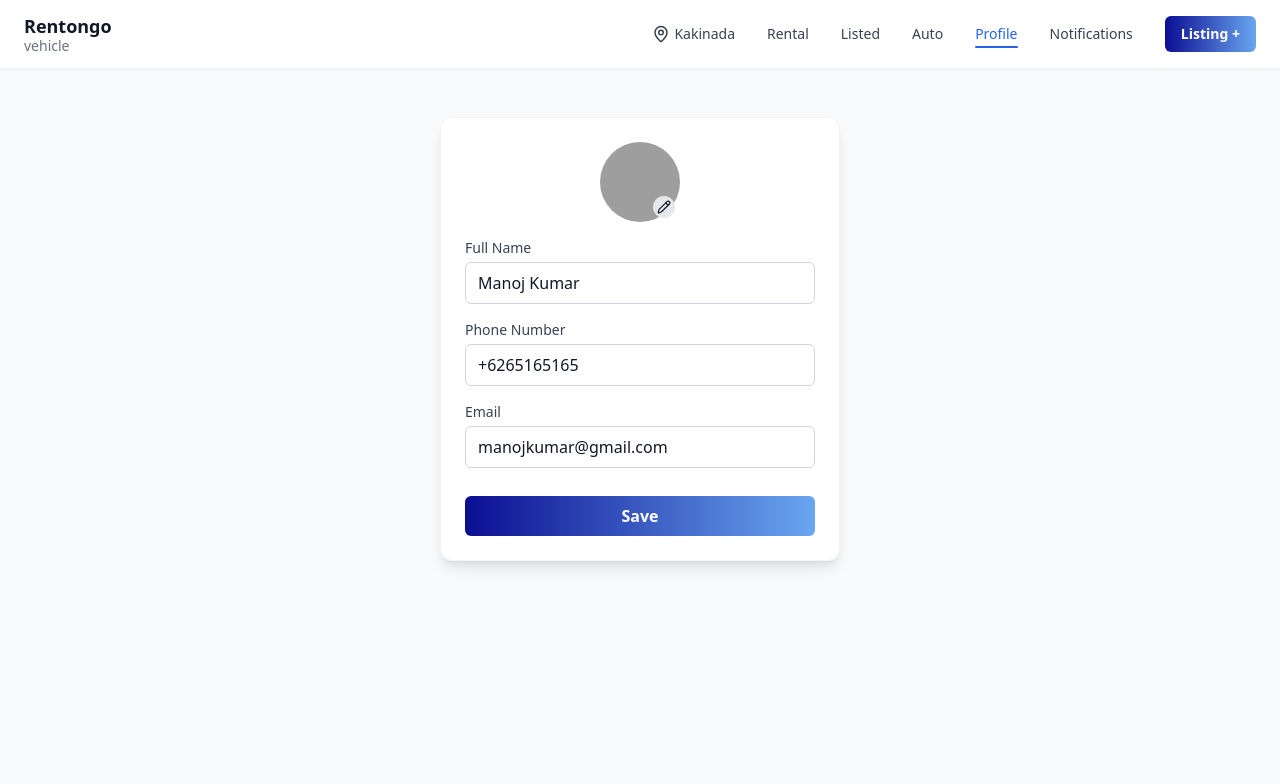
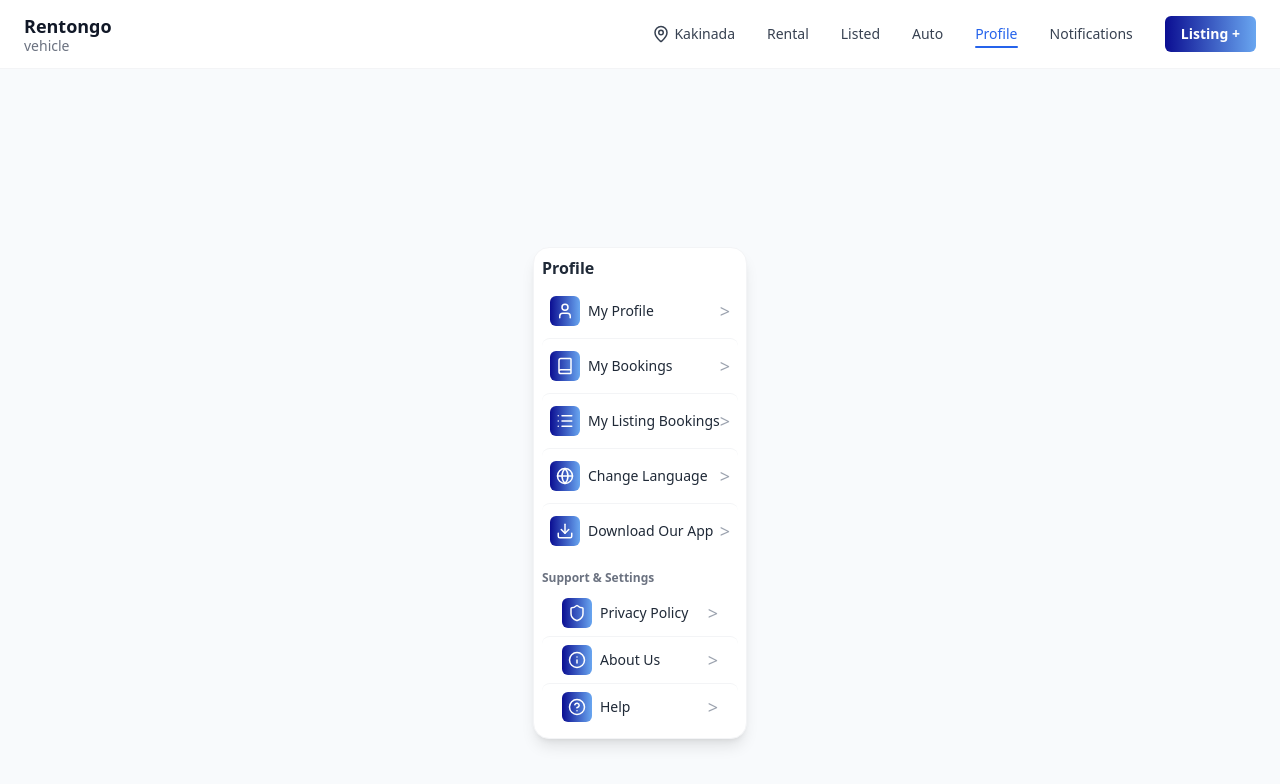
Before and after one commit to Praveen-maynam/rentongovehcile, a React (Create React App) app: page /profile in a window 1280 px wide. Shown: the top 784 px of the page. Built offline with nearby package versions, Linux system fonts and the light colour scheme; grey boxes are pictures that could not be loaded.

Commit message:
create profile

```diff
--- a/src/App.tsx
+++ b/src/App.tsx
@@ -4,8 +4,9 @@ import Navbar from "./components/layout/NavBar.tsx";
 import Rental from "./pages/Rental.tsx";
 import Listed from "./pages/Listed.tsx";
 import Auto from "./pages/auto.tsx";
-import Profile from "./pages/profile.tsx";
 import Notifications from "./pages/Notifications.tsx";
+import ProfilePage from "./pages/profile.tsx";
+import MyProfile from "./pages/profile/MyProfile.tsx";
 
 const App: React.FC = () => {
   return (
@@ -16,7 +17,8 @@ const App: React.FC = () => {
         <Route path="/rental" element={<Rental />} />
         <Route path="/listed" element={<Listed />} />
         <Route path="/auto" element={<Auto />} />
-        <Route path="/profile" element={<Profile />} />
+        <Route path="/profile" element={<ProfilePage />} />
+        <Route path="/profile/my-profile" element={<MyProfile />} />
         <Route path="/notifications" element={<Notifications />} />
       </Routes>
     </div>
--- a/src/pages/ProfilePage.tsx
+++ /dev/null
@@ -1,80 +0,0 @@
-import React, { useState } from "react";
-import { Pencil } from "lucide-react";
-
-const ProfileForm: React.FC = () => {
-  const [formData, setFormData] = useState({
-    name: "Manoj Kumar",
-    phone: "+6265165165",
-    email: "manojkumar@gmail.com",
-  });
-
-  const handleChange = (e: React.ChangeEvent<HTMLInputElement>) => {
-    setFormData({ ...formData, [e.target.name]: e.target.value });
-  };
-
-  const handleSubmit = (e: React.FormEvent) => {
-    e.preventDefault();
-    alert("Profile saved successfully!");
-  };
-
-  return (
-    <div className="flex justify-center items-center mt-12">
-      <div className="bg-white w-[400px] rounded-xl shadow-lg border border-gray-100 p-6">
-        {/* Profile Image */}
-        <div className="flex justify-center mb-4 relative">
-          <img
-            src="https://images.unsplash.com/photo-1535713875002-d1d0cf377fde"
-            alt="Profile"
-            className="h-20 w-20 rounded-full object-cover"
-          />
-          <button className="absolute bottom-1 right-[140px] bg-gray-200 p-1 rounded-full hover:bg-gray-300">
-            <Pencil size={14} />
-          </button>
-        </div>
-
-        {/* Form */}
-        <form onSubmit={handleSubmit} className="flex flex-col gap-4">
-          <div>
-            <label className="block text-sm font-medium text-gray-700 mb-1">Full Name</label>
-            <input
-              type="text"
-              name="name"
-              value={formData.name}
-              onChange={handleChange}
-              className="w-full border border-gray-300 rounded-md px-3 py-2 focus:ring-2 focus:ring-blue-500 outline-none"
-            />
-          </div>
-          <div>
-            <label className="block text-sm font-medium text-gray-700 mb-1">Phone Number</label>
-            <input
-              type="text"
-              name="phone"
-              value={formData.phone}
-              onChange={handleChange}
-              className="w-full border border-gray-300 rounded-md px-3 py-2 focus:ring-2 focus:ring-blue-500 outline-none"
-            />
-          </div>
-          <div>
-            <label className="block text-sm font-medium text-gray-700 mb-1">Email</label>
-            <input
-              type="email"
-              name="email"
-              value={formData.email}
-              onChange={handleChange}
-              className="w-full border border-gray-300 rounded-md px-3 py-2 focus:ring-2 focus:ring-blue-500 outline-none"
-            />
-          </div>
-
-          <button
-            type="submit"
-            className="w-full mt-3 bg-gradient-to-r from-[#0B0E92] to-[#69A6F0] text-white font-semibold py-2 rounded-md hover:opacity-90 transition-all"
-          >
-            Save
-          </button>
-        </form>
-      </div>
-    </div>
-  );
-};
-
-export default ProfileForm;
--- a/src/pages/profile.tsx
+++ b/src/pages/profile.tsx
@@ -1,12 +1,12 @@
 import React from "react";
-import ProfileForm from "./ProfilePage.tsx";
+import ProfileSidebar from "./profile/ProfilePage.tsx";
 
-const Profile: React.FC = () => {
+const ProfilePage: React.FC = () => {
   return (
-    <div className="min-h-screen bg-[#f8fafc]">
-      <ProfileForm />
+    <div className="min-h-screen bg-[#f8fafc] flex justify-center items-start p-6">
+      <ProfileSidebar />
     </div>
   );
 };
 
-export default Profile;
+export default ProfilePage;
--- /dev/null
+++ b/src/pages/profile/MyProfile.tsx
@@ -0,0 +1,62 @@
+import React from "react";
+import { ArrowLeft } from "lucide-react";
+import { useNavigate } from "react-router-dom";
+
+const MyProfile: React.FC = () => {
+  const navigate = useNavigate();
+
+  return (
+    <div className="h-screen overflow-hidden flex justify-center items-center bg-[#f8fafc] px-4">
+      <div className="bg-white w-full max-w-md rounded-2xl shadow-md border border-gray-100 p-6 relative">
+        <button
+          onClick={() => navigate("/profile")}
+          className="absolute left-4 top-4 text-gray-500 hover:text-blue-600 transition"
+        >
+          <ArrowLeft size={22} />
+        </button>
+
+        <h2 className="text-lg font-semibold mb-4 text-center text-gray-800">
+          My Profile
+        </h2>
+
+        <form className="space-y-4">
+          <div>
+            <label className="text-sm font-medium text-gray-700">Name</label>
+            <input
+              type="text"
+              placeholder="Enter your name"
+              className="w-full mt-1 px-3 py-2 border rounded-lg focus:outline-none focus:ring-2 focus:ring-blue-500"
+            />
+          </div>
+
+          <div>
+            <label className="text-sm font-medium text-gray-700">Email</label>
+            <input
+              type="email"
+              placeholder="Enter your email"
+              className="w-full mt-1 px-3 py-2 border rounded-lg focus:outline-none focus:ring-2 focus:ring-blue-500"
+            />
+          </div>
+
+          <div>
+            <label className="text-sm font-medium text-gray-700">Phone</label>
+            <input
+              type="text"
+              placeholder="Enter your phone number"
+              className="w-full mt-1 px-3 py-2 border rounded-lg focus:outline-none focus:ring-2 focus:ring-blue-500"
+            />
+          </div>
+
+          <button
+            type="submit"
+            className="w-full bg-gradient-to-r from-[#0B0E92] to-[#69A6F0] text-white py-2 rounded-lg hover:opacity-90 transition"
+          >
+            Save Changes
+          </button>
+        </form>
+      </div>
+    </div>
+  );
+};
+
+export default MyProfile;
--- /dev/null
+++ b/src/pages/profile/ProfilePage.tsx
@@ -0,0 +1,99 @@
+import React from "react";
+import { useNavigate } from "react-router-dom";
+import {
+  User,
+  Book,
+  List,
+  Globe,
+  Download,
+  Shield,
+  Info,
+  HelpCircle,
+} from "lucide-react";
+
+type Props = {
+  selected?: string;
+  onSelect?: (section: string) => void;
+};
+
+const ProfilePage: React.FC<Props> = ({ selected, onSelect }) => {
+  const navigate = useNavigate();
+
+  const menuItems = [
+    { id: "myProfile", icon: <User size={18} />, label: "My Profile", route: "/profile/my-profile" },
+    { id: "myBookings", icon: <Book size={18} />, label: "My Bookings" },
+    { id: "listingBookings", icon: <List size={18} />, label: "My Listing Bookings" },
+    { id: "changeLanguage", icon: <Globe size={18} />, label: "Change Language" },
+    { id: "downloadApp", icon: <Download size={18} />, label: "Download Our App" },
+  ];
+
+  const supportItems = [
+    { id: "privacy", icon: <Shield size={18} />, label: "Privacy Policy" },
+    { id: "about", icon: <Info size={18} />, label: "About Us" },
+    { id: "help", icon: <HelpCircle size={18} />, label: "Help" },
+  ];
+
+  const handleClick = (item: { id?: string; route?: string }) => {
+    if (item.route) {
+      navigate(item.route);
+      return;
+    }
+    if (item.id && onSelect) onSelect(item.id);
+  };
+
+  return (
+    <div className="flex justify-center items-center min-h-screen bg-[#f8fafc] px-4">
+      {/* Profile Card */}
+      <div className="bg-white w-full max-w-[380px] rounded-2xl shadow-lg border border-gray-100 p-2 transform scale-100">
+        {/* Header */}
+        <h2 className="text-base font-semibold text-gray-800 mb-0">Profile</h2>
+
+        {/* Menu Items */}
+        <div className="divide-y divide-gray-100 mt-1">
+          {menuItems.map((item) => (
+            <div
+              key={item.id}
+              onClick={() => handleClick(item)}
+              className={`flex items-center justify-between py-1.5 px-2 py-3 rounded-lg hover:bg-gray-50 cursor-pointer transition ${
+                selected === item.id ? "bg-blue-50" : ""
+              }`}
+            >
+              <div className="flex items-center gap-2 text-gray-800">
+                <div className="bg-gradient-to-r from-[#0B0E92] to-[#69A6F0] text-white p-1.5 rounded-md">
+                  {item.icon}
+                </div>
+                <span className="text-sm font-medium">{item.label}</span>
+              </div>
+              <span className="text-gray-400 text-lg">&gt;</span>
+            </div>
+          ))}
+        </div>
+
+        {/* Support & Settings */}
+        <h3 className="mt-3 mb-1 text-xs font-semibold text-gray-500">
+          Support & Settings
+        </h3>
+
+        <div className="divide-y divide-gray-100">
+          {supportItems.map((item) => (
+            <div
+              key={item.id}
+              onClick={() => handleClick(item)}
+              className="flex items-center justify-between py-2 px-5 rounded-lg hover:bg-gray-50 cursor-pointer transition"
+            >
+              <div className="flex items-center gap-2 text-gray-800">
+                <div className="bg-gradient-to-r from-[#0B0E92] to-[#69A6F0] text-white p-1.5 rounded-md">
+                  {item.icon}
+                </div>
+                <span className="text-sm font-medium">{item.label}</span>
+              </div>
+              <span className="text-gray-400 text-lg">&gt;</span>
+            </div>
+          ))}
+        </div>
+      </div>
+    </div>
+  );
+};
+
+export default ProfilePage;
```
